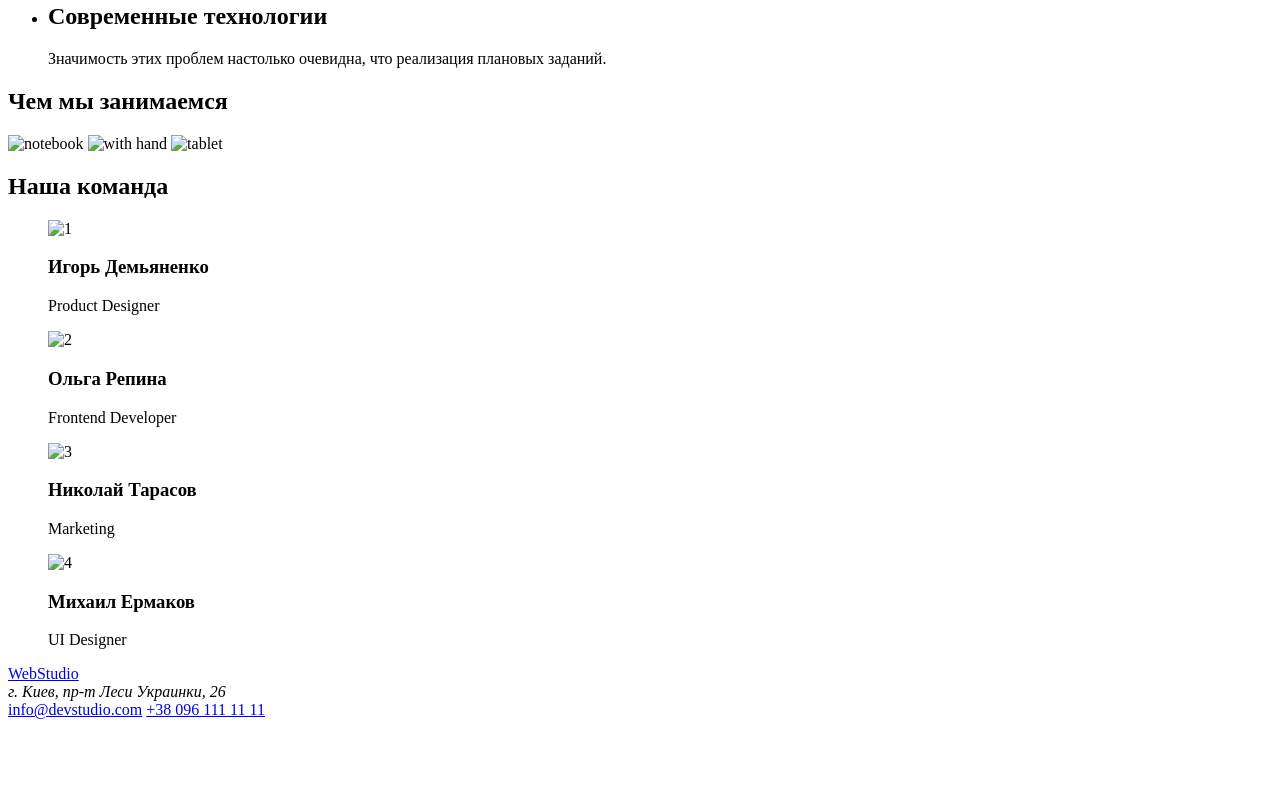
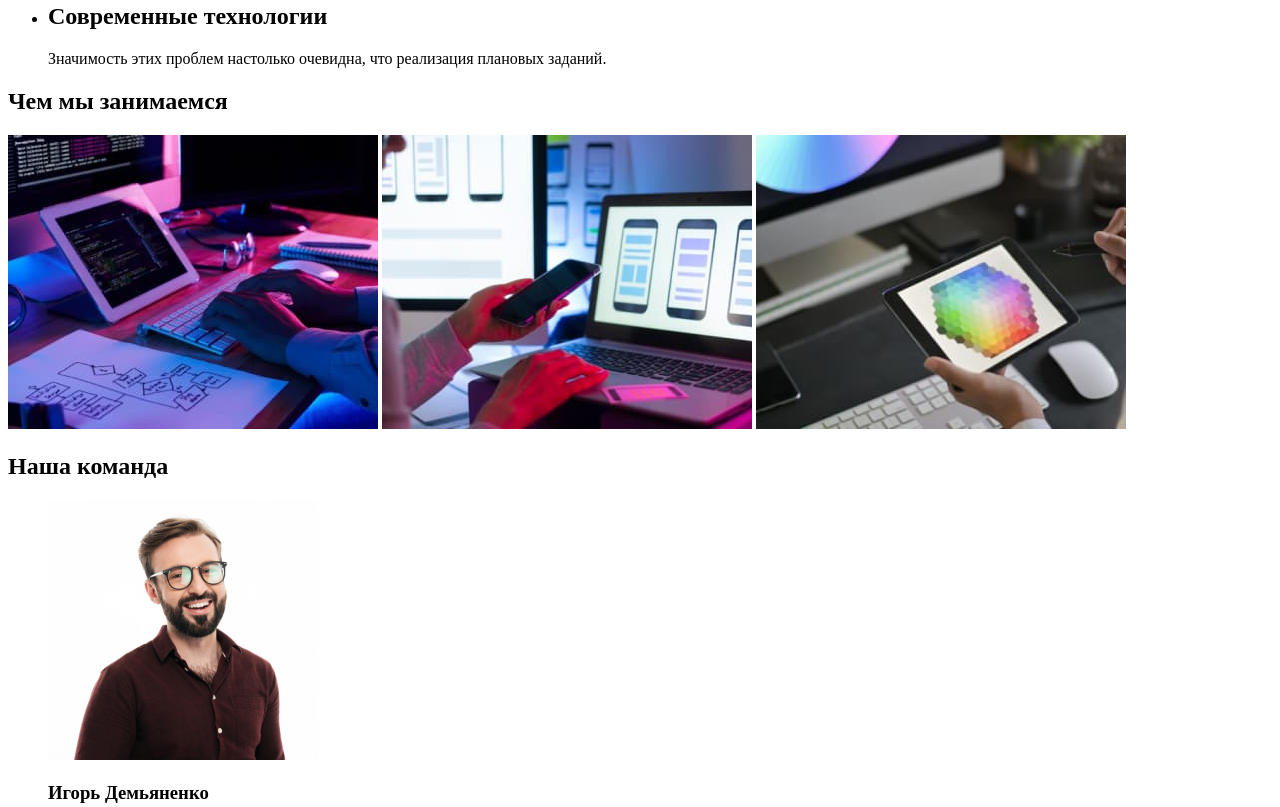
Before and after one commit to atsvyk/goit-markup-hw-01, a plain HTML site: page index.html in a window 1280 px wide. Shown: the part 516-1323 px from the top of the page. Before the commit the page ends 1243 px from the top, so only its background shows below. Drawn offline with Linux system fonts and the light colour scheme; the site is published under a folder, as on GitHub Pages, so addresses that start at the root find nothing.

Commit message:
Update index.html

```diff
--- a/index.html
+++ b/index.html
@@ -9,7 +9,7 @@
 <body>
     <header>
         <nav>
-        <a href="/">WebStudio</a>
+        <a href="./">WebStudio</a>
             <ul>
                 <li><a href="">Студия</a></li>
                 <li><a href="">Портфолио</a></li>
@@ -47,36 +47,36 @@
     </section>
     <section>
         <H2>Чем мы занимаемся</H2>
-        <img src="/images/box1.jpg" alt="notebook" width="370">
-        <img src="/images/box2.jpg" alt="with hand" width="370">
-        <img src="/images/box3.jpg" alt="tablet" width="370">
+        <img src="./images/box1.jpg" alt="notebook" width="370">
+        <img src="./images/box2.jpg" alt="with hand" width="370">
+        <img src="./images/box3.jpg" alt="tablet" width="370">
     </section>
     <section>
         <h2>Наша команда</h2>
         <figure>
-            <img src="/images/teamcard1.jpg" alt="1" width="270">
+            <img src="./images/teamcard1.jpg" alt="1" width="270">
             <h3>Игорь Демьяненко</h3>
             <p>Product Designer</p>
         </figure>
         <figure>
-            <img src="/images/teamcard2.jpg" alt="2" width="270">
+            <img src="./images/teamcard2.jpg" alt="2" width="270">
             <h3>Ольга Репина</h3>
             <p>Frontend Developer</p>
         </figure>
         <figure>
-            <img src="/images/teamcard3.jpg" alt="3" width="270">
+            <img src="./images/teamcard3.jpg" alt="3" width="270">
             <h3>Николай Тарасов</h3>
             <p>Marketing</p>
         </figure>
         <figure>
-            <img src="/images/teamcard4.jpg" alt="4" width="270">
+            <img src="./images/teamcard4.jpg" alt="4" width="270">
             <h3>Михаил Ермаков</h3>
             <p>UI Designer</p>
         </figure>
     </section>
 </main>
 <footer>
-    <a href="/">WebStudio</a>
+    <a href="./">WebStudio</a>
     <address>г. Киев, пр-т Леси Украинки, 26</address>
     <a href="mailto:info@devstudio.com">info@devstudio.com</a>
     <a href="tel:+380961111111">+38 096 111 11 11</a>
```
